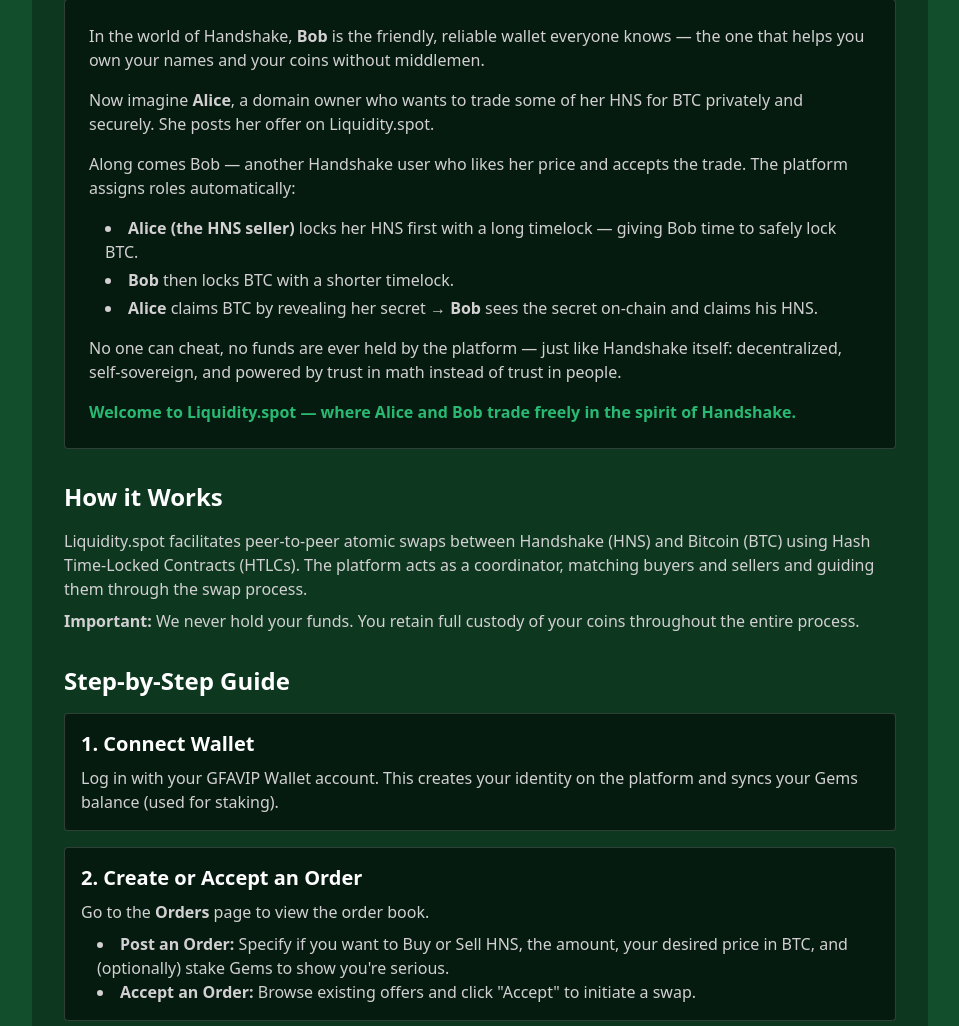
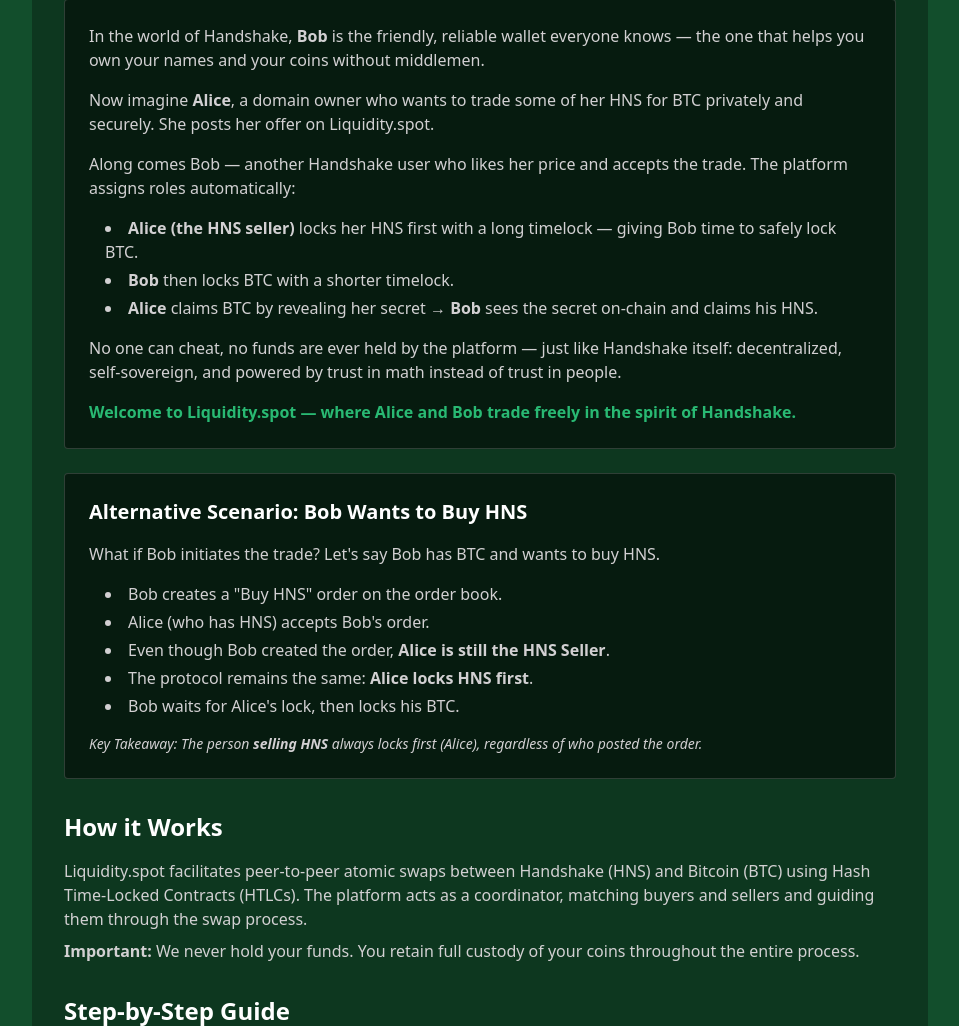
Before and after one commit to shadstoneofficial/liquidity-spot, a Flask app: page /tutorial in a window 1280 px wide. Shown: the part 229-1255 px from the top of the page, without its empty margins (160-1119 px from the left). Run offline with Flask 3, Linux system fonts and the light colour scheme; some libraries are stand-ins or nearby versions.

Commit message:
bob and alice clarified

```diff
--- a/templates/tutorial.html
+++ b/templates/tutorial.html
@@ -27,6 +27,23 @@
                 </p>
                 <p class="mt-4 font-bold text-gfa-light">
                     Welcome to Liquidity.spot — where Alice and Bob trade freely in the spirit of Handshake.
+                </p>
+            </div>
+
+            <div class="mt-6 bg-black/50 p-6 rounded border border-gfa-grey/20">
+                <h3 class="text-xl font-bold text-white mb-4">Alternative Scenario: Bob Wants to Buy HNS</h3>
+                <p class="mb-4">
+                    What if Bob initiates the trade? Let's say Bob has BTC and wants to buy HNS.
+                </p>
+                <ul class="list-disc list-inside mb-4 ml-4 space-y-1">
+                    <li>Bob creates a "Buy HNS" order on the order book.</li>
+                    <li>Alice (who has HNS) accepts Bob's order.</li>
+                    <li>Even though Bob created the order, <strong>Alice is still the HNS Seller</strong>.</li>
+                    <li>The protocol remains the same: <strong>Alice locks HNS first</strong>.</li>
+                    <li>Bob waits for Alice's lock, then locks his BTC.</li>
+                </ul>
+                <p class="text-sm text-gfa-grey italic">
+                    Key Takeaway: The person <strong>selling HNS</strong> always locks first (Alice), regardless of who posted the order.
                 </p>
             </div>
         </section>
```
